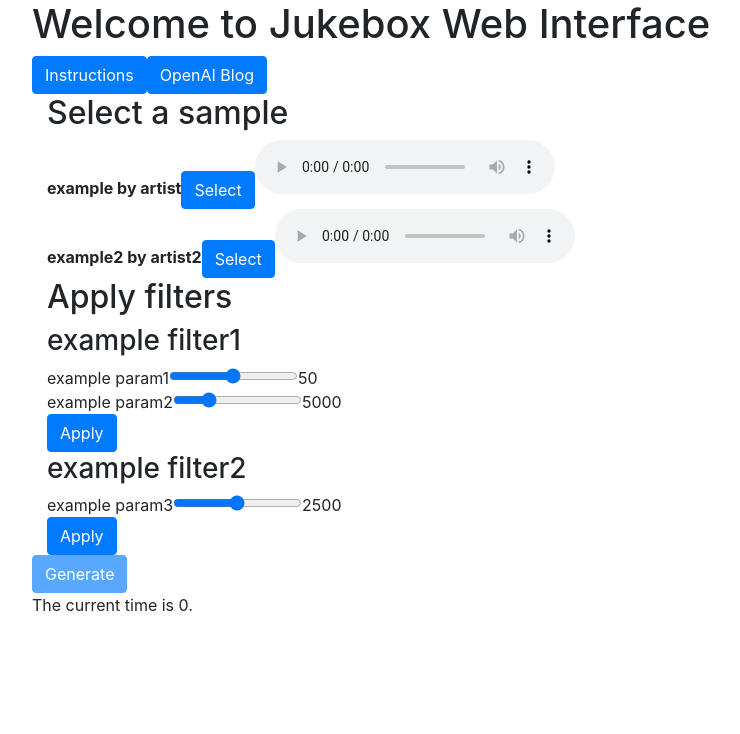
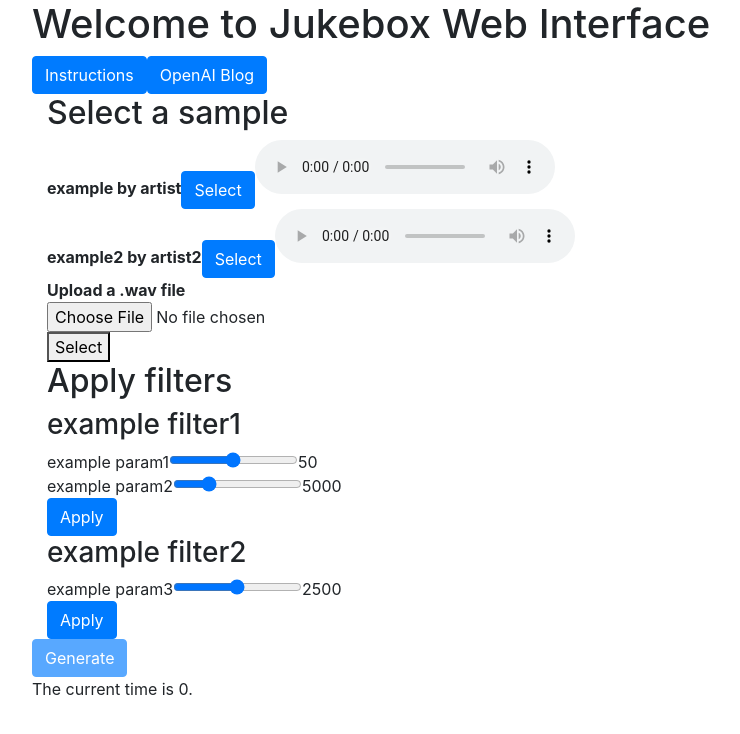
Before and after one commit to ImJohnlam/jukebox-web-interface, a React (Create React App) app: page / in a window 1280 px wide. Shown: the top 734 px of the page, without its empty margins (53-793 px from the left). Built offline with nearby package versions, Linux system fonts and the light colour scheme; no server answers.

Commit message:
+ front end upload to server

```diff
--- a/package.json
+++ b/package.json
@@ -6,6 +6,7 @@
     "@testing-library/jest-dom": "^5.12.0",
     "@testing-library/react": "^11.2.6",
     "@testing-library/user-event": "^12.8.3",
+    "axios": "^0.21.1",
     "bootstrap": "^4.6.0",
     "react": "^17.0.2",
     "react-bootstrap": "^1.5.2",
--- a/src/App.js
+++ b/src/App.js
@@ -3,6 +3,7 @@
 import './App.css';
 import { GenerateContext, GenerateContextProvider } from './components/GenerateContext';
 import { SampleSelect, FilterSelect, Result } from './components/components'
+const axios = require('axios');
 
 function App() {
    const [getGenState, _] = useContext(GenerateContext);
@@ -13,13 +14,34 @@
       fetch('/time').then(res => res.json()).then(data => setCurrentTime(data.time));
    }, []);
 
-   const generate = () => {
-      console.log(`generating a sample from ${getGenState('SAMPLE')}`)
-      console.log('Filters:')
-      getGenState('FILTERS').forEach(f => {
-         console.log(f.name, f.params)
-      })
-      // TODO: real api call here
+   const generate = async e => {
+      const data = new FormData();
+
+      e.preventDefault();
+      data.append('file', getGenState('SAMPLE'))
+
+      // TODO
+      data.append('filters', JSON.stringify([{a: 123, b: '234'}]))
+
+      console.log('uploading file:', getGenState('SAMPLE'))
+
+
+      try {
+         const response = await axios({
+            method: 'post',
+            url: 'http://localhost:5000/upload',
+            data: data,
+            responseType: 'blob'
+         });
+         console.log(response)
+         const mp3 = new Blob([response.data], { type: 'audio/wav' })
+         const url = window.URL.createObjectURL(mp3)
+         const audio = new Audio(url)
+         audio.load()
+         await audio.play()
+       } catch (e) {
+         console.log('play audio error: ', e)
+       }
    }
 
    return (
--- a/src/components/GenerateContext.js
+++ b/src/components/GenerateContext.js
@@ -2,7 +2,7 @@
 
 const GenerateContext = createContext();
 const GenerateContextProvider = props => {
-   const [sample, setSample] = useState('');
+   const [sample, setSample] = useState("");
    const [filters, setFilters] = useState([]);
 
    const getGenState = type => {
--- a/src/components/SampleSelect/SampleSelect.js
+++ b/src/components/SampleSelect/SampleSelect.js
@@ -1,8 +1,9 @@
 import React, { useEffect, useState, useContext } from 'react';
 import { Button } from 'react-bootstrap';
 import { GenerateContext } from '../GenerateContext';
+const axios = require('axios');
 
-const SampleObj = (props) => {
+const SampleObj = props => {
    const [getGenState, setGenState] = useContext(GenerateContext);
 
    const isSelected = () => getGenState('SAMPLE') == props.name;
@@ -23,7 +24,37 @@
    )
 }
 
+const UploadObj = props => {
+   const [getGenState, setGenState] = useContext(GenerateContext);
+   let uploadInput;
+
+   const select = e  => {
+      e.preventDefault();
+      setGenState('SAMPLE', uploadInput.files[0]);
+      console.log(`selected sample: ${getGenState('SAMPLE')}`);
+   }
+
+   return (
+      <div>
+            <b>Upload a .wav file</b>
+            <form onSubmit={select}>
+               <div>
+                  <input ref={ref => uploadInput = ref} type="file"/>
+               </div>
+               <div>
+                  <button>Select</button>
+               </div>
+            </form>
+         </div>
+   )
+}
+
 export default function SampleSelect(props) {
+   let uploadInput;
+
+   let temp = e => {}
+
+
    return (
       <section className='container'>
          <h2>Select a sample</h2>
@@ -33,7 +64,7 @@
          <SampleObj name="example2"
                     artist="artist2"
                     src="example.wav"/>
-
+         <UploadObj/>
       </section>
    );
 }
```
Also changed, not shown: 1 other file (tests, documents, lock files or other folders).
